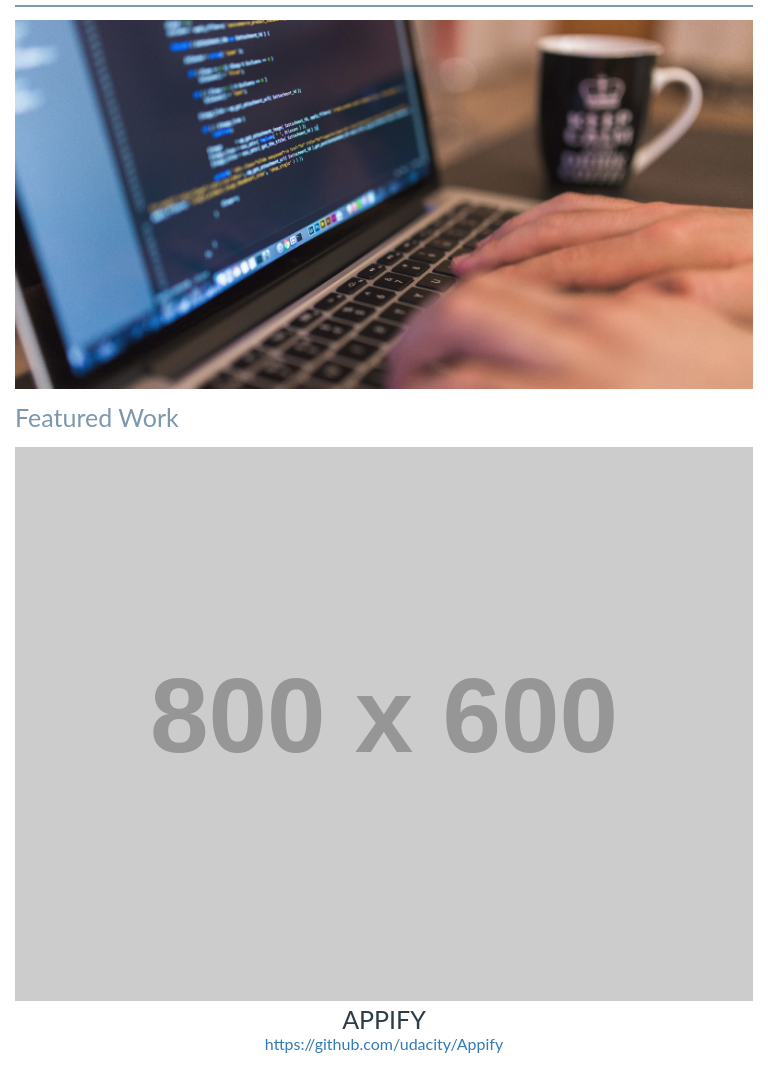
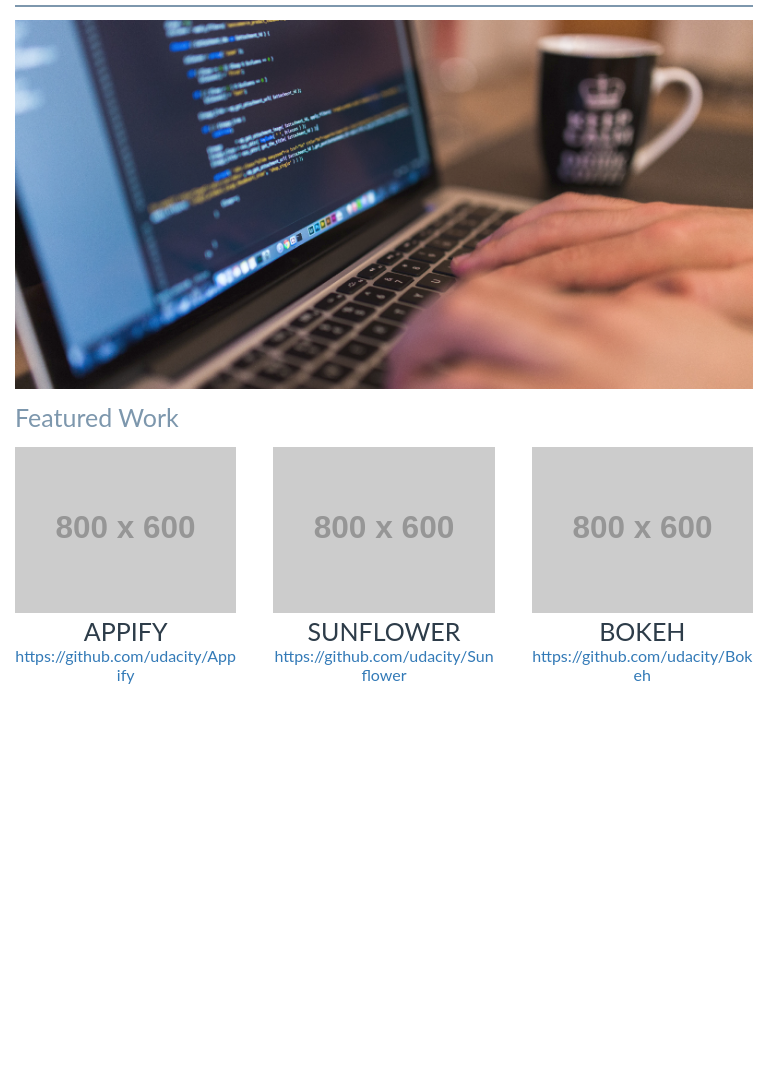
Before and after one commit to k285/Udacity-Portfolio-Site, a website: page index.html in a window 768 px wide. Shown: the part 161-1242 px from the top of the page. After the commit the page ends 880 px from the top, so only its background shows below. Drawn offline with Linux system fonts and the light colour scheme; placeholder pictures from the web are drawn by us.

Commit message:
width change

```diff
--- a/src/sass/style.scss
+++ b/src/sass/style.scss
@@ -88,12 +88,12 @@ hr {
 }
 @media (min-width: 328px ) and (max-width: 768px){
   	.work-item {
-  		width: 48%;
+  		width: 100%;
   	}
 }
 @media (min-width: 768px ){
   	.work-item {
-  		width: 100%;
+  		width: 30%;
   	}
   	.container {
   		max-width: 1200px;
```
Also changed, not shown: dist/css/style.css.
